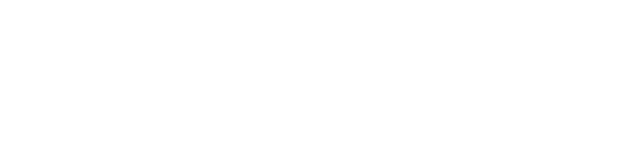
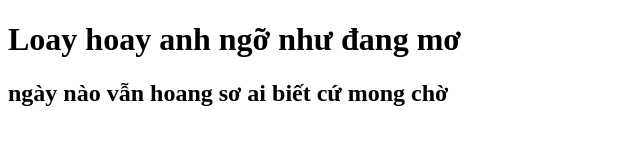
Before and after one commit to vnS2goldenfc102/Lan-Luon-Leo, a plain HTML site: page index.html in a window 1280 px wide. Shown: the whole page, without its empty margins (0-640 px from the left). Drawn offline with Linux system fonts and the light colour scheme.

Commit message:
Update index.html
t đã thêm h1 và h2

```diff
--- a/index.html
+++ b/index.html
@@ -7,6 +7,7 @@
     <title>Document</title>
 </head>
 <body>
-
+    <h1>Loay hoay anh ngỡ như đang mơ </h1>
+    <h2>ngày nào vẫn hoang sơ ai biết cứ mong chờ</h2>
 </body>
 </html>
```
